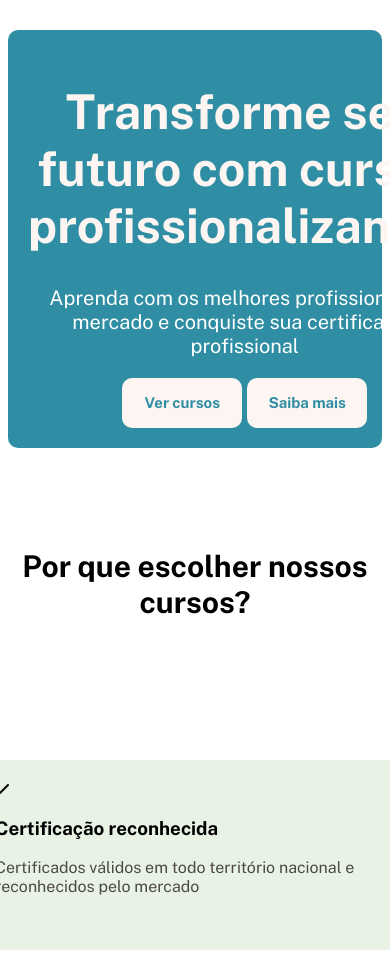
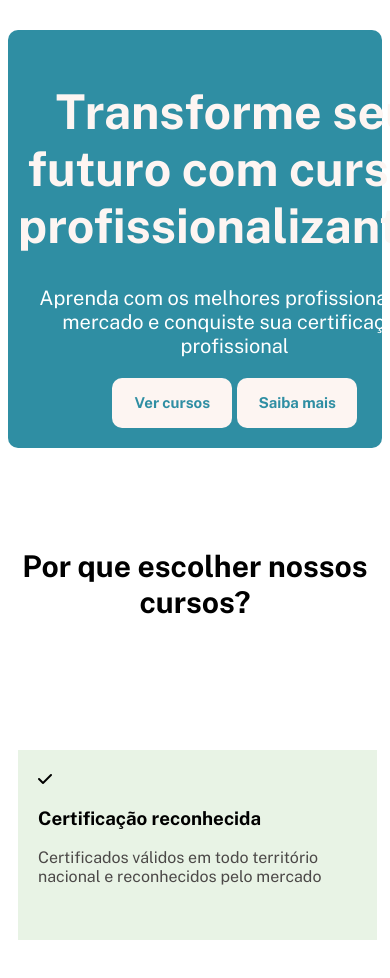
Before and after one commit to 0gemeoJV/LandpageCursos, a plain HTML site: page index.html in a window 390 px wide. Shown: the part 188-1166 px from the top of the page. Drawn offline with nearby package versions, Linux system fonts and the light colour scheme; a web font is replaced by a local one.

Commit message:
Melhorando a responsividade

```diff
--- a/styles/responsive.css
+++ b/styles/responsive.css
@@ -20,12 +20,23 @@
         display: flex;
         flex-direction: column;
         justify-content: space-around;
+        align-items: center;
     }
 
     main h1{
         font-size: 48px;
     }
 
+    .descricao{
+        text-align: center;
+         padding: 20px 10px;
+    }
+
+    .porque-nossos-cursos,
+    .curso-destaque {
+        width: 90%;
+        margin: 20px auto; /* Centraliza e adiciona espaço entre os cards */
+    }
 
 }
 
--- a/styles/style.css
+++ b/styles/style.css
@@ -9,6 +9,7 @@ header{
 
 body{
     font-family: "Public Sans", sans-serif;
+    overflow-x: hidden;
 }
 
 #overlay{
```
